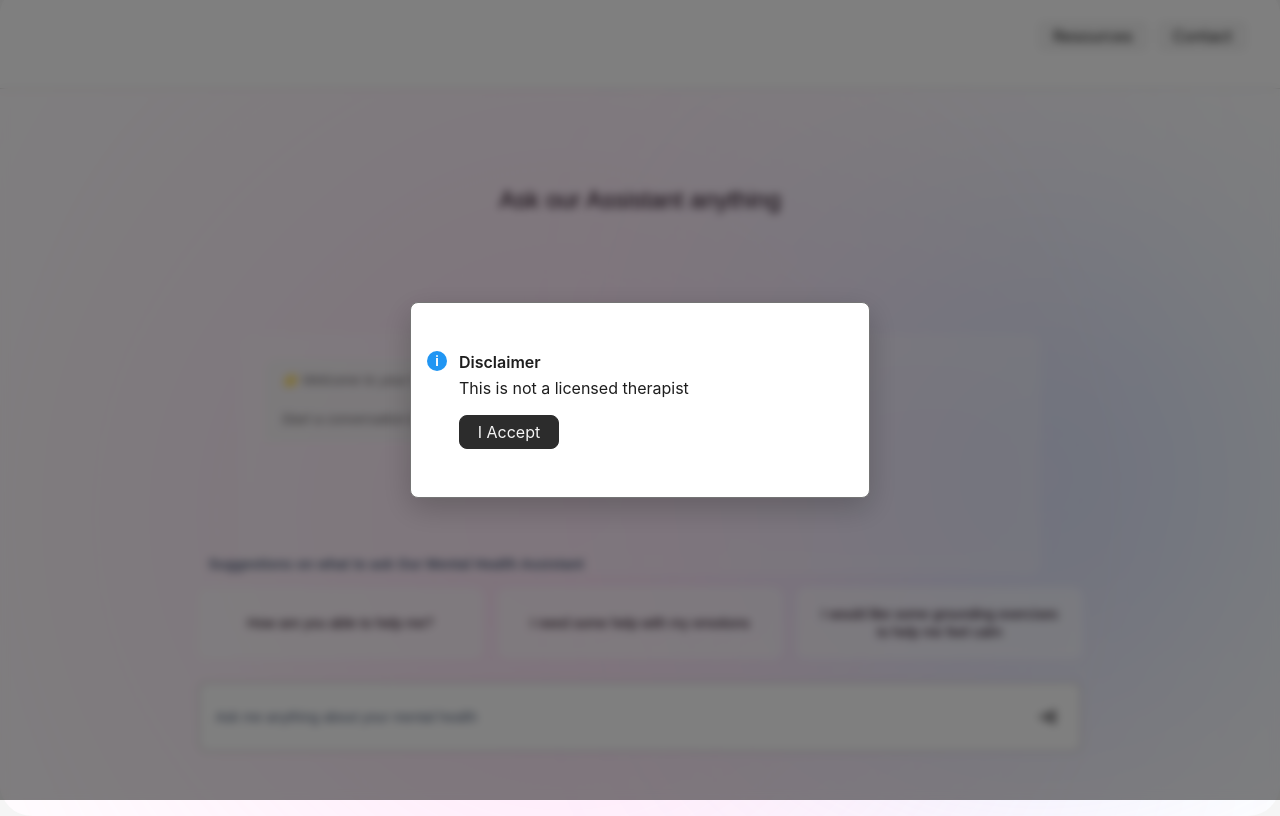
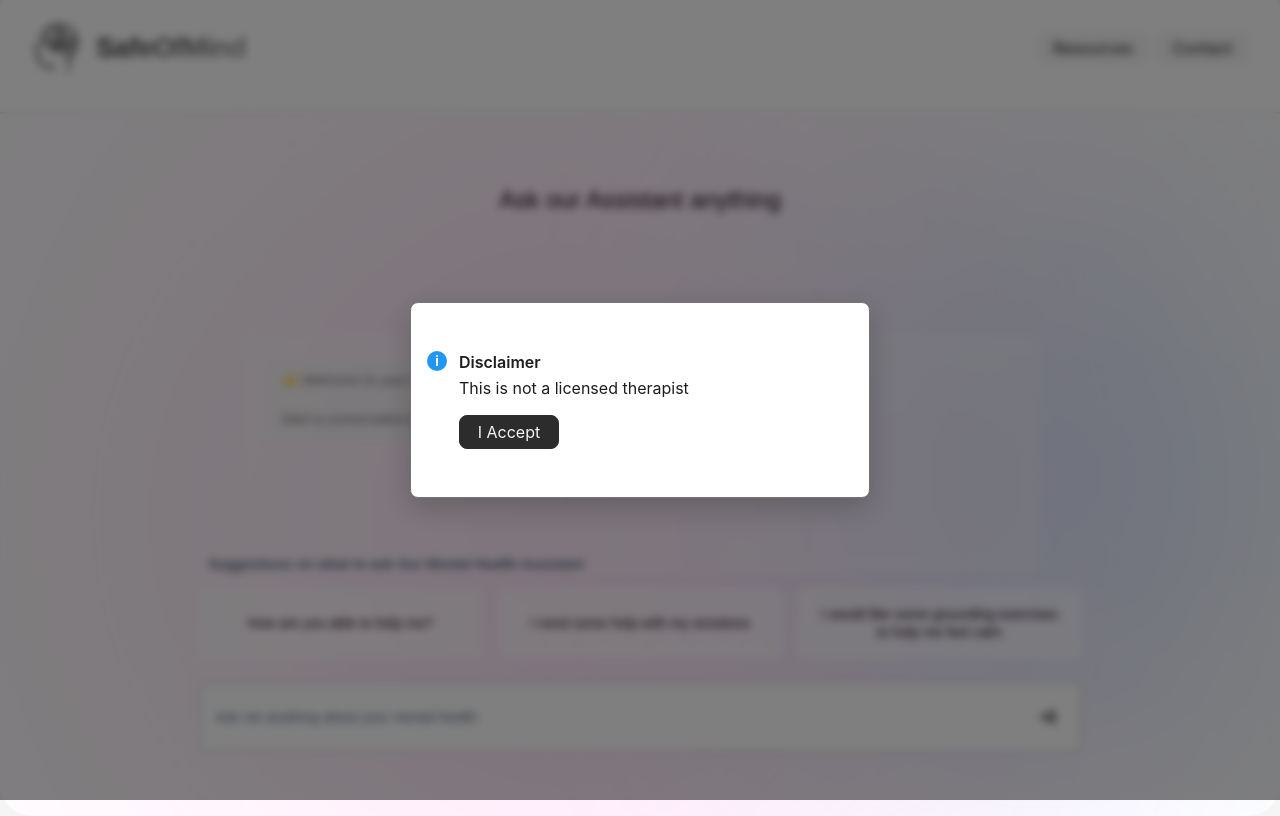
Before and after one commit to aallm004/CapstoneSU25, a React (Create React App) app: page / in a window 1280 px wide. Built offline with nearby package versions, Linux system fonts and the light colour scheme.

Commit message:
added logo and title to header

```diff
--- a/public/index.html
+++ b/public/index.html
@@ -13,7 +13,7 @@
 
     <link rel="manifest" href="%PUBLIC_URL%/manifest.json" />
 
-    <title>HELP!</title>
+    <title>SafeOfMind</title>
   </head>
   <body>
     <noscript>You need to enable JavaScript to run this app.</noscript>
--- a/src/components/ChatBotUI.jsx
+++ b/src/components/ChatBotUI.jsx
@@ -4,6 +4,9 @@ import {
   StyledEllipse9,
   StyledEllipse10,
   StyledHeader,
+  StyledLogoContainer,
+  StyledLogo,
+  StyledBrandTitle,
   StyledNavigationPillList,
   StyledNavigationPill,
   StyledTitle,
@@ -250,6 +253,16 @@ export const ChatBotUI = () => {
       <StyledEllipse10 />
 
       <StyledHeader>
+        <StyledLogoContainer>
+          <StyledLogo>
+            <img
+              src="/logo512.png"
+              alt="Company Logo"
+              style={{ height: '100%', width: 'auto' }}
+            />
+          </StyledLogo>
+          <StyledBrandTitle>SafeOfMind</StyledBrandTitle>
+        </StyledLogoContainer>
         <StyledNavigationPillList>
           <StyledNavigationPill>
             <StyledTitle>Resources</StyledTitle>
--- a/src/components/ChatBotUI.styles.js
+++ b/src/components/ChatBotUI.styles.js
@@ -62,13 +62,13 @@ export const StyledHeader = styled.div`
   width: 100%;
   height: auto;
   min-height: 105px;
-  padding: clamp(16px, 2.5vw, 32px);
+  padding: clamp(24px, 3.5vw, 40px) clamp(16px, 2.5vw, 32px); /* Increased top/bottom padding */
   position: relative;
   background: white;
   border-bottom: 1px solid #D9D9D9;
   display: flex;
-  justify-content: flex-end;
-  align-items: center;
+  justify-content: space-between;
+  align-items: center; /* This centers items vertically */
   gap: 24px;
   flex-wrap: wrap;
   z-index: 10;
@@ -76,7 +76,8 @@ export const StyledHeader = styled.div`
   ${media.tablet} {
     flex-direction: column;
     gap: 16px;
-    padding: 20px 16px;
+    padding: 24px 16px; /* Increased vertical padding on mobile too */
+    justify-content: center;
   }
 `;
 
@@ -353,3 +354,42 @@ export const StyledSendIcon = styled.div`
   background: #1D1B20;
   clip-path: polygon(0 50%, 100% 0, 100% 100%);
 `;
+
+export const StyledLogo = styled.div`
+  height: clamp(32px, 4vw, 48px);
+  display: flex;
+  align-items: center;
+  cursor: pointer;
+
+  ${media.tablet} {
+    height: 32px;
+    margin-bottom: 8px;
+  }
+`;
+
+export const StyledLogoContainer = styled.div`
+  display: flex;
+  align-items: center;
+  gap: clamp(12px, 1.5vw, 16px);
+
+  ${media.tablet} {
+    margin-bottom: 8px;
+  }
+`;
+
+export const StyledBrandTitle = styled.h1`
+  font-size: clamp(20px, 2.5vw, 28px);
+  font-family: 'Manrope', sans-serif;
+  font-weight: 700;
+  margin: 0;
+  background: linear-gradient(135deg, #2c2c2c 0%, #6b6b6b 50%, #9a9a9a 100%);
+  -webkit-background-clip: text;
+  -webkit-text-fill-color: transparent;
+  background-clip: text;
+  letter-spacing: -0.02em;
+  line-height: 1;
+
+  ${media.tablet} {
+    font-size: clamp(18px, 4vw, 24px);
+  }
+`;
```
